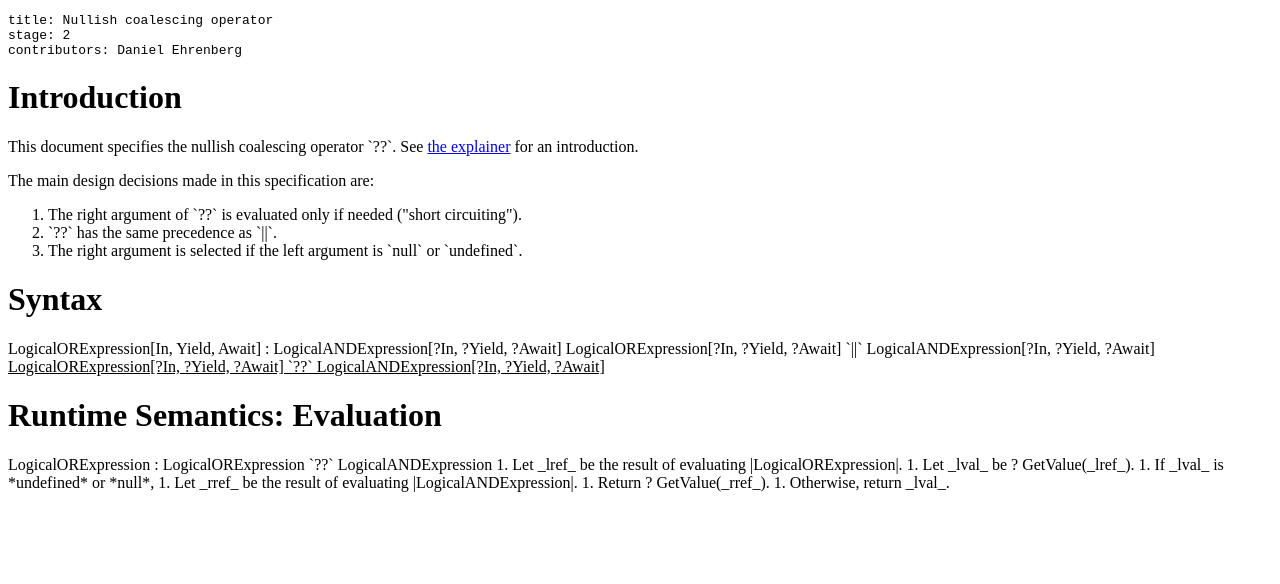
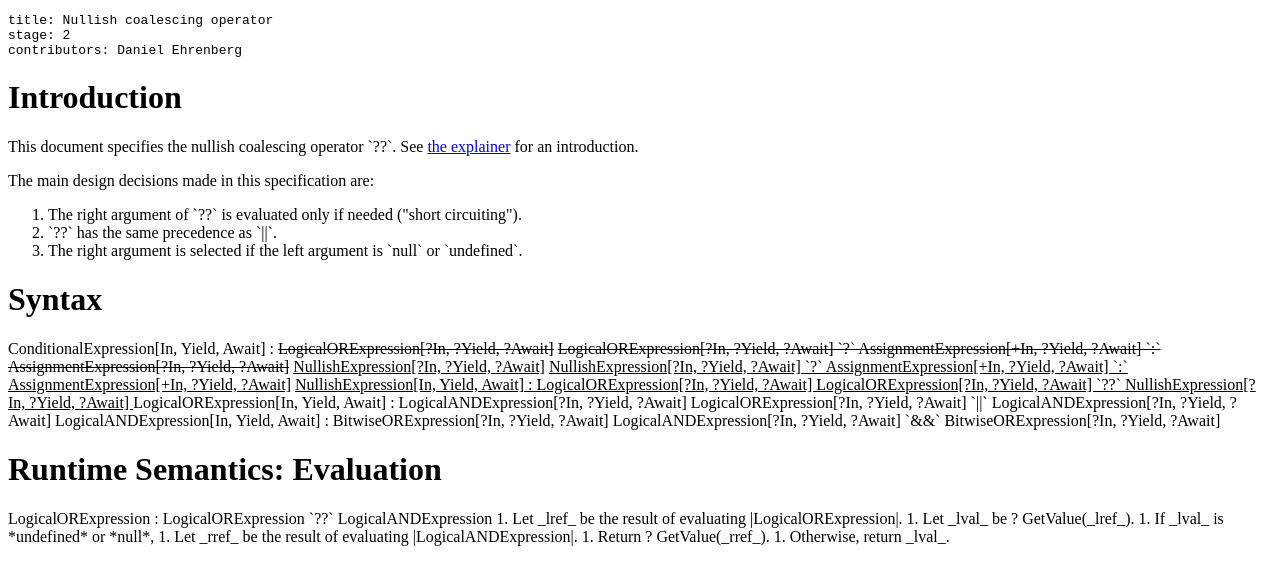
Before and after one commit to tc39/proposal-nullish-coalescing, a website: page spec.html in a window 1280 px wide. Drawn offline with Linux system fonts and the light colour scheme.

Commit message:
Give nullish coalescing lower precedence than logical OR.

```diff
--- a/spec.html
+++ b/spec.html
@@ -22,10 +22,25 @@ contributors: Daniel Ehrenberg
   <h1>Syntax</h1>
 
   <emu-grammar>
+      ConditionalExpression[In, Yield, Await] :
+        <del>LogicalORExpression[?In, ?Yield, ?Await]</del>
+        <del>LogicalORExpression[?In, ?Yield, ?Await] `?` AssignmentExpression[+In, ?Yield, ?Await] `:` AssignmentExpression[?In, ?Yield, ?Await]</del>
+        <ins>NullishExpression[?In, ?Yield, ?Await]</ins>
+        <ins>NullishExpression[?In, ?Yield, ?Await] `?` AssignmentExpression[+In, ?Yield, ?Await] `:` AssignmentExpression[+In, ?Yield, ?Await]</ins>
+
+      <ins>
+      NullishExpression[In, Yield, Await] :
+        LogicalORExpression[?In, ?Yield, ?Await]
+        LogicalORExpression[?In, ?Yield, ?Await] `??` NullishExpression[?In, ?Yield, ?Await]
+      </ins>
+
       LogicalORExpression[In, Yield, Await] :
         LogicalANDExpression[?In, ?Yield, ?Await]
         LogicalORExpression[?In, ?Yield, ?Await] `||` LogicalANDExpression[?In, ?Yield, ?Await]
-        <ins>LogicalORExpression[?In, ?Yield, ?Await] `??` LogicalANDExpression[?In, ?Yield, ?Await]</ins>
+
+      LogicalANDExpression[In, Yield, Await] :
+        BitwiseORExpression[?In, ?Yield, ?Await]
+        LogicalANDExpression[?In, ?Yield, ?Await] `&&` BitwiseORExpression[?In, ?Yield, ?Await]
   </emu-grammar>
 </emu-clause>
 
```
